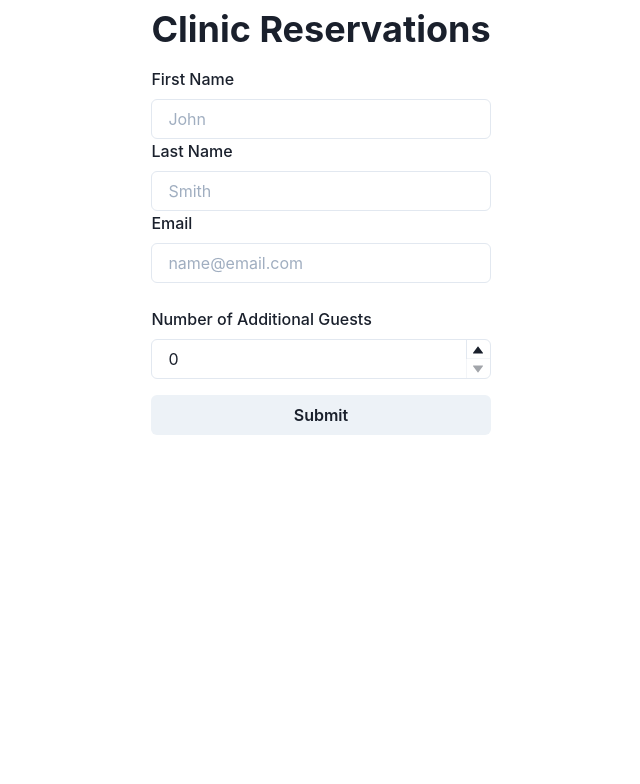
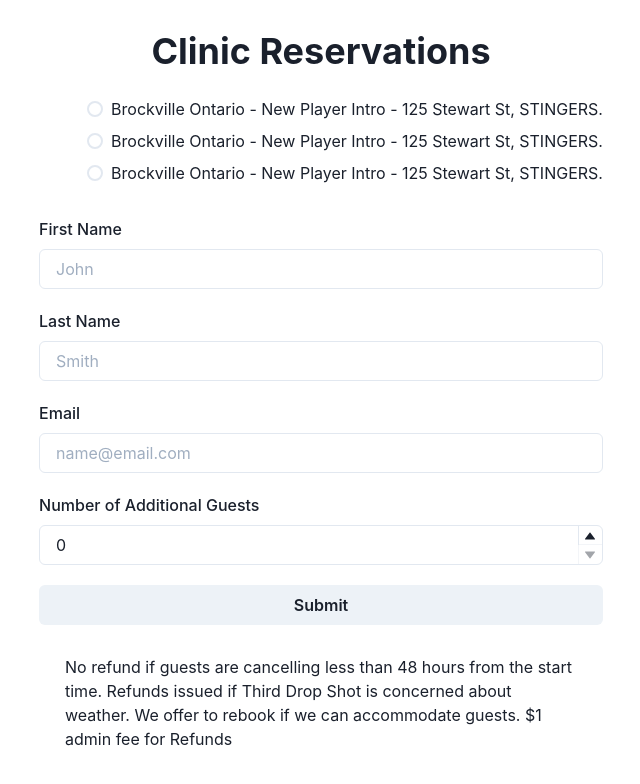
Before and after one commit to queens-web-development-club/w22-third-shot-drop, a React (Create React App) app: page / in a window 1280 px wide. Shown: the top 784 px of the page, without its empty margins (319-959 px from the left). Built offline with nearby package versions, Linux system fonts and the light colour scheme.

Commit message:
Update UI and add some radio buttons

```diff
--- a/src/SignUpForm.js
+++ b/src/SignUpForm.js
@@ -13,28 +13,38 @@ import {
 	NumberInputStepper,
 	NumberIncrementStepper,
 	NumberDecrementStepper,
+	Stack,
+	RadioGroup,
+	Radio
   } from '@chakra-ui/react';
 
 const SignUpForm = () => {
   return (
-	<Flex width="full" align="center" justifyContent="center">
-      <Box p={2}>
+	<Flex marginTop='30px' flexDirection='column' align="center">
         <Box textAlign="left">
           <Heading>Clinic Reservations</Heading>
         </Box>
-        <Box my={4} textAlign="left">
-          <form>
+		<form action="">
+			<Stack className="sign-up-fields" alignItems="left">
+			<RadioGroup my={6} marginLeft="3em">
+					<Stack>
+						<Radio value='1'>Brockville Ontario - New Player Intro - 125 Stewart St, STINGERS.</Radio>
+						<Radio value='2'>Brockville Ontario - New Player Intro - 125 Stewart St, STINGERS.</Radio>
+						<Radio value='3'>Brockville Ontario - New Player Intro - 125 Stewart St, STINGERS.</Radio>
+					</Stack>
+				</RadioGroup>
+				<Stack spacing={5} my={6} textAlign="left">
 					<FormControl>
 					<FormLabel>First Name</FormLabel>
-              <Input placeholder="John" />
+					<Input type='text' isRequired={true} placeholder="John" />
 					</FormControl>
 							<FormControl>
 					<FormLabel>Last Name</FormLabel>
-              <Input placeholder="Smith" />
+					<Input type='text' isRequired={true} placeholder="Smith" />
 					</FormControl>
 							<FormControl>
 					<FormLabel>Email</FormLabel>
-              <Input type="email" placeholder="name@email.com" />
+					<Input type='text' isRequired={true} type="email" placeholder="name@email.com" />
 					</FormControl>
 					<FormControl mt={6}>
 					<FormLabel>Number of Additional Guests</FormLabel>
@@ -49,9 +59,12 @@ const SignUpForm = () => {
 					<Button width="full" mt={4} type="submit">
 					Submit
 					</Button>
+				</Stack>
+			</Stack>
 		</form>
-        </Box>
-      </Box>
+		<Flex textAlign={"left"} padding="30px 30%;" className="sign-up-warning">
+			<p>No refund if guests are cancelling less than 48 hours from the start time. Refunds issued if Third Drop Shot is concerned about weather. We offer to rebook if we can accommodate guests. $1 admin fee for Refunds</p>
+		</Flex>
     </Flex>
   );
 };
```
Lines whose indentation alone changed are shown as unchanged.
